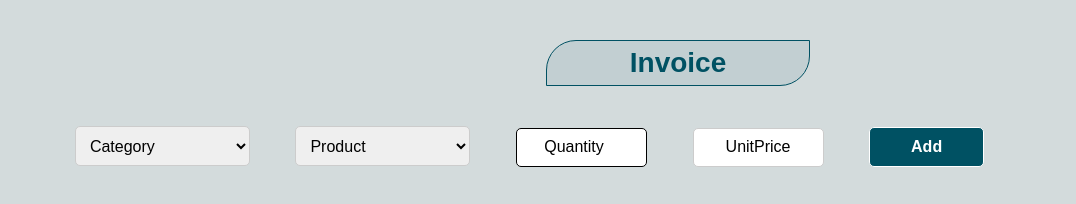
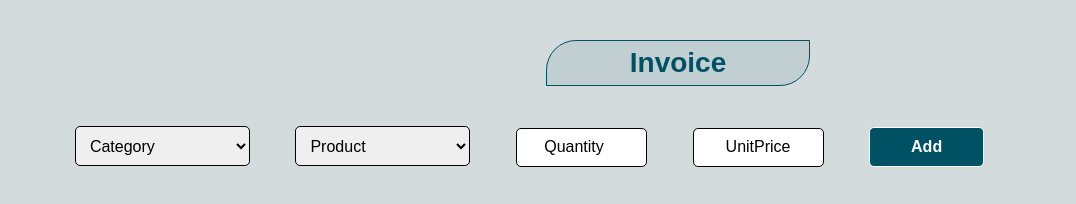
Before and after one commit to noor-tonmoy47/GroceryShopManagement, a website: page Frontend/Invoice.html in a window 1280 px wide. Shown: the top 204 px of the page, 204-1280 px from the left. Drawn offline with Linux system fonts and the light colour scheme; no server answers.

Commit message:
Update invoice.css

```diff
--- a/Frontend/invoice.css
+++ b/Frontend/invoice.css
@@ -41,7 +41,15 @@
     width: 250px;
     margin-left: 520px;
 }
+#Category{
+    border-radius: 5px;
+    border-color: #000;
+}
 
+#Product{
+    border-radius: 5px;
+    border-color: #000;
+}
 #QuanInput {
     width: 125px;
     height: 35px;
@@ -82,6 +90,7 @@ label {
     font-size: 16px;
     border: 1px solid #ccc;
     border-radius: 5px;
+    border-color: black;
     width: 125px;
     height: 35px;
     text-align: center;
```
